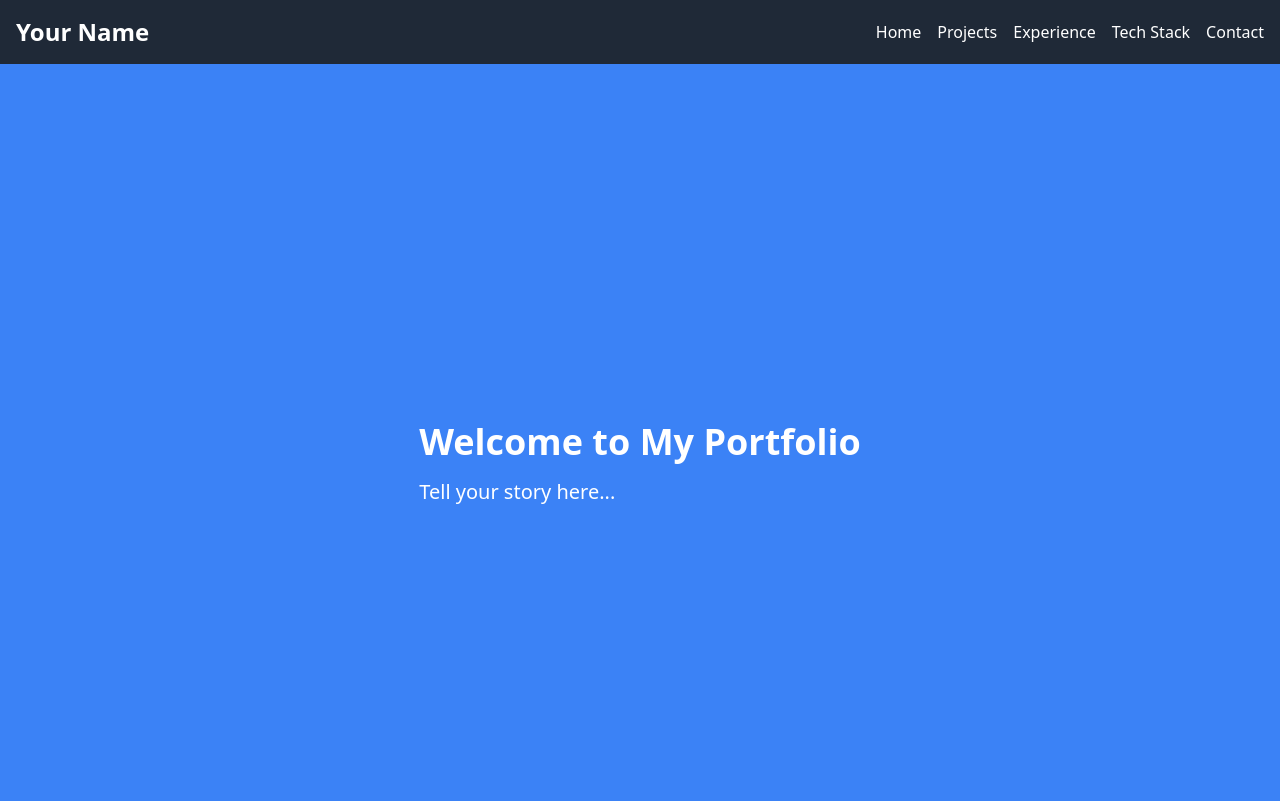
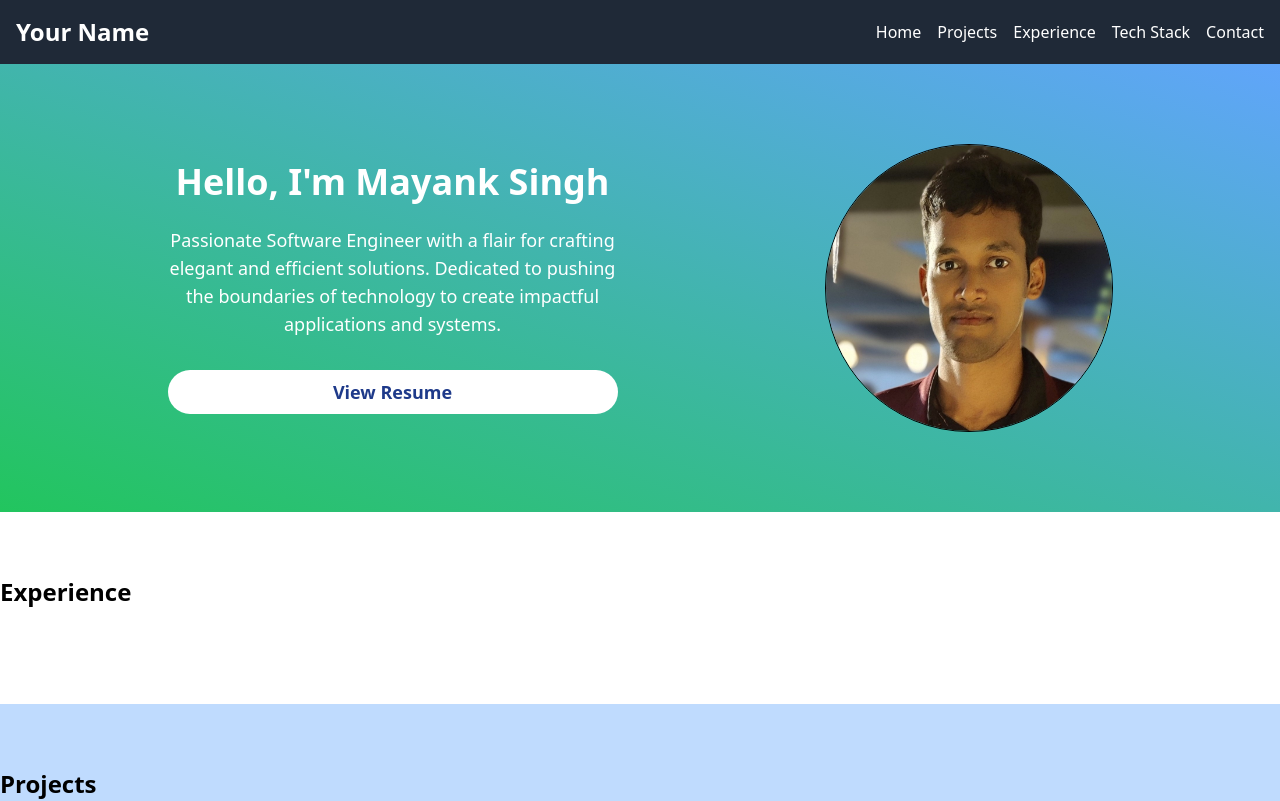
Before and after one commit to ms1835/PortFolio, a React (Create React App) app: page / in a window 1280 px wide. Shown: the top 801 px of the page. Built offline with nearby package versions, Linux system fonts and the light colour scheme.

Commit message:
Home page

```diff
--- a/src/components/Home.js
+++ b/src/components/Home.js
@@ -1,14 +1,38 @@
 import React from 'react';
+import profile from '../assets/images/other.jpg';
 
 const Home = () => {
   return (
-    <section id='home' className="bg-blue-500 text-white h-screen flex items-center justify-center">
-      <div>
-        <h1 className="text-4xl font-bold mb-4">Welcome to My Portfolio</h1>
-        <p className="text-xl">Tell your story here...</p>
+    <section id='home' className="bg-gradient-to-tr to-blue-400 from-green-500 bg-blue-900 text-white py-20">
+      <div className="container-fluid px-4 md:px-16 flex flex-col md:flex-row items-center justify-around">
+        <div className="max-w-[450px] mb-10 md:mb-0">
+          <h2 className="text-4xl font-bold mb-6 text-center">
+            Hello, I'm Mayank Singh
+          </h2>
+          <p className="text-lg mb-8 text-center">
+          Passionate Software Engineer with a flair for crafting elegant and efficient solutions.
+          Dedicated to pushing the boundaries of technology to create impactful applications and systems.
+          </p>
+          <div>
+            <a
+              href='https://drive.google.com/file/d/1CfAn9a1gMmrO5hdF_7MUyqRGYa53zDJf/view?usp=drive_link'
+              target="_blank"
+              className="flex bg-white text-blue-900 font-semibold py-2 px-6 rounded-full text-lg transition ease-in-out duration-300 hover:bg-blue-100 justify-center"
+            >
+              View Resume
+            </a>
+          </div>
+        </div>
+        <div className="">
+          <img
+            src={profile}
+            alt="Your Name"
+            className="w-full object-contain w-36 h-36 md:w-48 md:h-48 lg:w-72 lg:h-72 rounded-full float-right border border-black"
+          />
+        </div>
       </div>
     </section>
   );
-}
+};
 
 export default Home;
```
Also changed, not shown: src/assets/images/other.jpg (added).
